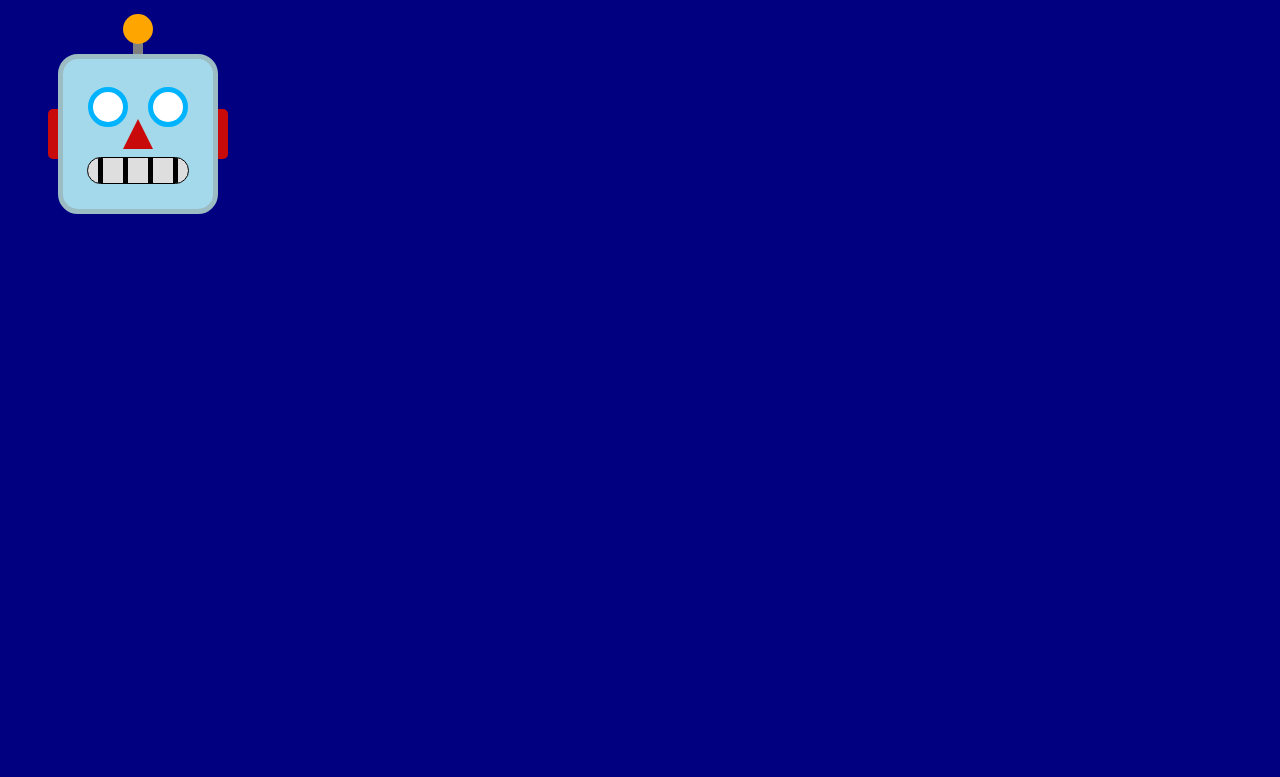
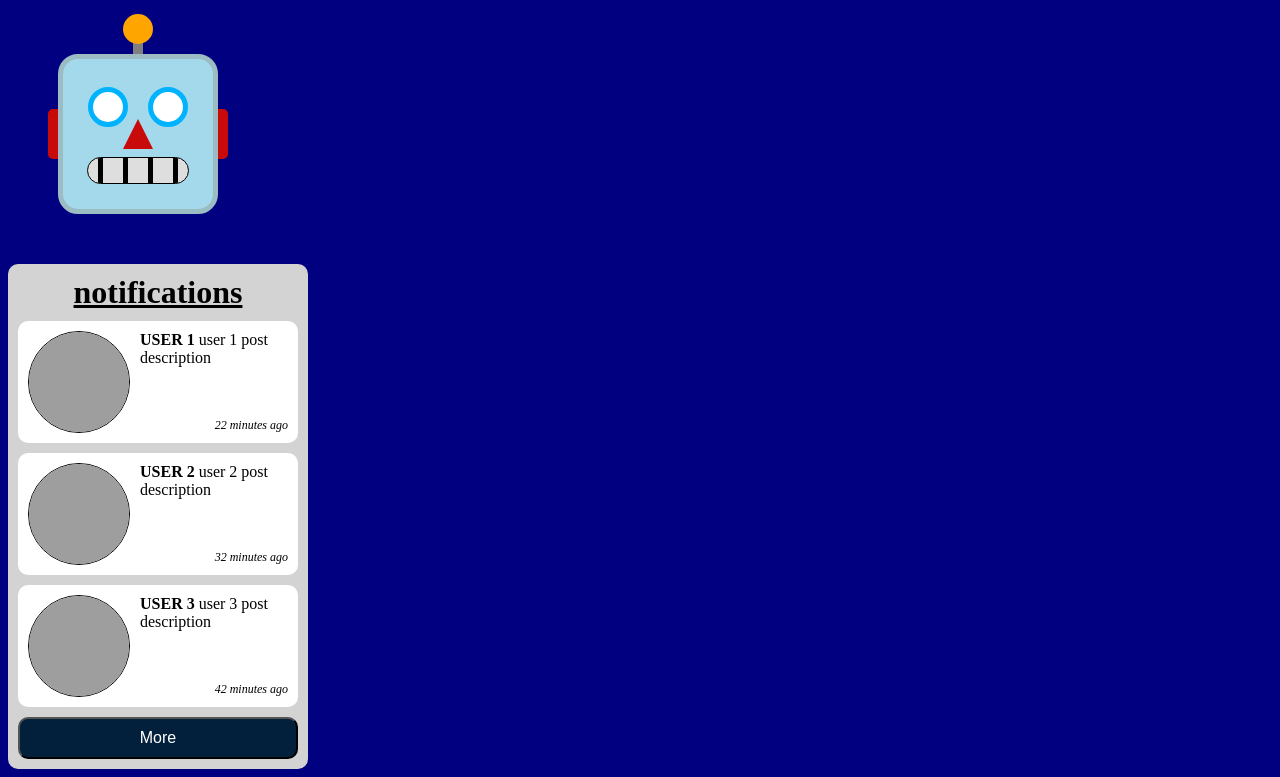
Before and after one commit to ibrahimkarim22/SandboxHtmlCssJavaScriptReact, a plain HTML site: page cssPractice.html in a window 1280 px wide. Shown: the part 362-1139 px from the top of the page. Before the commit the page ends 800 px from the top, so only its background shows below. Drawn offline with Linux system fonts and the light colour scheme; grey boxes are pictures that could not be loaded.

Commit message:
created user notifications window using css grid

```diff
--- a/cssPractice.html
+++ b/cssPractice.html
@@ -1,8 +1,8 @@
 <!DOCTYPE html>
 <html lang="en">
   <head>
-    <meta charset="UTF-8">
-    <meta name="viewport" content="width=device-width, initial-scale=1.0">
+    <meta charset="UTF-8" />
+    <meta name="viewport" content="width=device-width, initial-scale=1.0" />
     <title>CSS practice</title>
   </head>
   <body>
@@ -155,7 +155,7 @@ position: relative;
         z-index: -1;
       }
 
-.ears{
+      .ears {
         position: relative;
         display: flex;
         justify-content: space-between;
@@ -193,7 +193,6 @@ position: relative;
       }
 
       .nose {
-
         position: absolute;
         width: 0px;
         height: 0px;
@@ -202,8 +201,7 @@ position: relative;
         border-bottom: 30px solid #c90a0a;
         left: 50%;
         top: 50%;
-  transform: translate(-50%, -50%)
-
+        transform: translate(-50%, -50%);
       }
 
       .mouth {
@@ -229,5 +227,96 @@ width: 5px;
         background-color: black;
       }
     </style>
+    <div id="wrapper">
+      <h1>notifications</h1>
+
+      <div id="notifications">
+        <div class="notification">
+          <img src="https://upload.wikimedia.org/wikipedia/commons/thumb/6/6e/Breezeicons-actions-22-im-user.svg/2048px-Breezeicons-actions-22-im-user.svg.png" alt="" />
+          <p><span class="user">USER 1</span> user 1 post description</p>
+          <span class="time">22 minutes ago</span>
+        </div>
+
+        <div class="notification">
+          <img src="https://upload.wikimedia.org/wikipedia/commons/thumb/6/6e/Breezeicons-actions-22-im-user.svg/2048px-Breezeicons-actions-22-im-user.svg.png" alt="" />
+          <p><span class="user">USER 2</span> user 2 post description</p>
+          <span class="time">32 minutes ago</span>
+        </div>
+
+        <div class="notification">
+          <img src="https://upload.wikimedia.org/wikipedia/commons/thumb/6/6e/Breezeicons-actions-22-im-user.svg/2048px-Breezeicons-actions-22-im-user.svg.png" alt="" />
+          <p><span class="user">USER 3</span> user 3 post description</p>
+          <span class="time">42 minutes ago</span>
+        </div>
+      </div>
+      <button>More</button>
+    </div>
+    <style>
+      #wrapper {
+        width: 280px;
+        padding: 10px;
+        background-color: lightgray;
+        border-radius: 10px;
+      }
+
+      h1 {
+        text-align: center;
+        text-decoration: underline;
+        margin: 0 0 10px 0;
+      }
+
+      #notifications {
+        display: flex;
+        flex-direction: column;
+        gap: 10px;
+      }
+
+      .notification {
+        display: grid;
+        grid-template-areas:
+          "photo text"
+          "photo time";
+        background-color: white;
+        padding: 10px;
+        gap: 10px;
+        border-radius: 10px;
+      }
+
+      img {
+        grid-area: photo;
+        width: 100px;
+        height: 100px;
+        border: 1px solid black;
+        border-radius: 50%;
+      }
+
+      p {
+        grid-area: text;
+        margin: 0;
+      }
+
+      .user {
+        font-weight: bold;
+      }
+
+      .time {
+        grid-area: time;
+        font-size: 12px;
+        align-self: end;
+        justify-self: end;
+        font-weight: normal;
+        font-style: italic;
+      }
+
+      button {
+        width: 100%;
+        margin-top: 10px;
+        font-size: 16px;
+        border-radius: 10px;
+        padding: 10px;
+        background-color: #02203c;
+        color: white;
+      }
+    </style>
   </body>
 </html>
```
Lines whose indentation alone changed are shown as unchanged.
